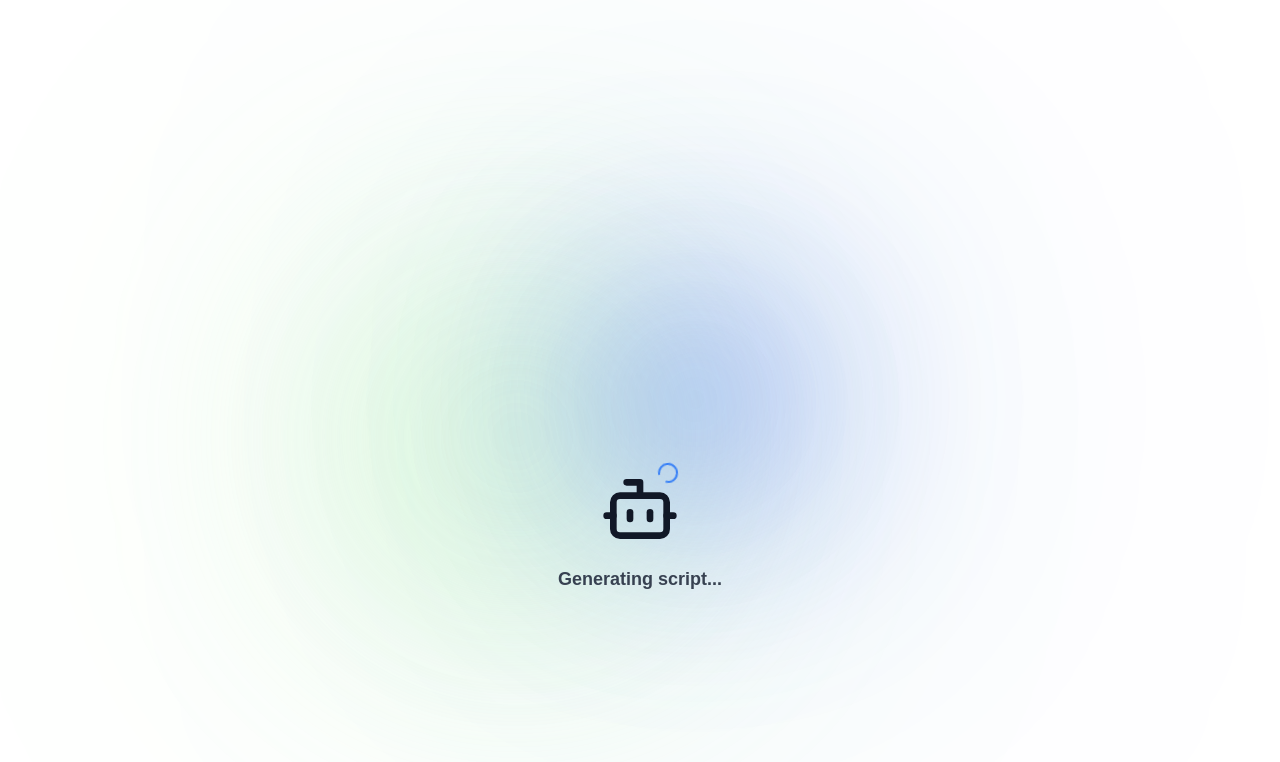
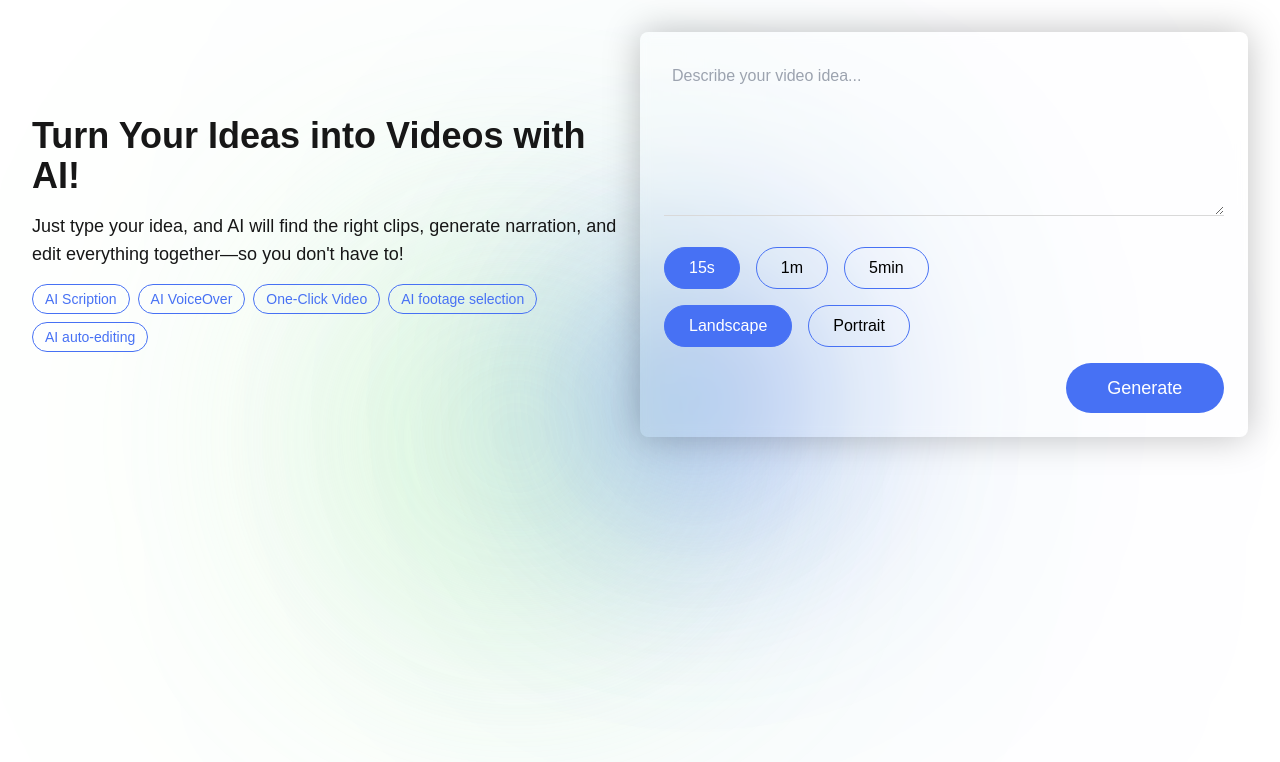
Before and after one commit to yumozi/ConCreate, a Next.js app: page / in a window 1280 px wide. Shown: the top 762 px of the page. Built offline with nearby package versions, Linux system fonts and the light colour scheme.

Commit message:
updatepage

```diff
--- a/src/app/page.tsx
+++ b/src/app/page.tsx
@@ -12,7 +12,7 @@ const voiceOptions = [
 
 export default function Home() {
   // stage can be: "entry", "loadingScript", "editScript", "loadingSplit", "selectVoice", "loadingFinal", "result"
-  const [stage, setStage] = useState("loadingScript");
+  const [stage, setStage] = useState("entry");
   const [videoDescription, setVideoDescription] = useState("");
   const [videoLength, setVideoLength] = useState("15s"); // options: "15s", "1m", "5min"
   const [videoOrientation, setVideoOrientation] = useState("landscape"); // options: "landscape", "portrait"
```
